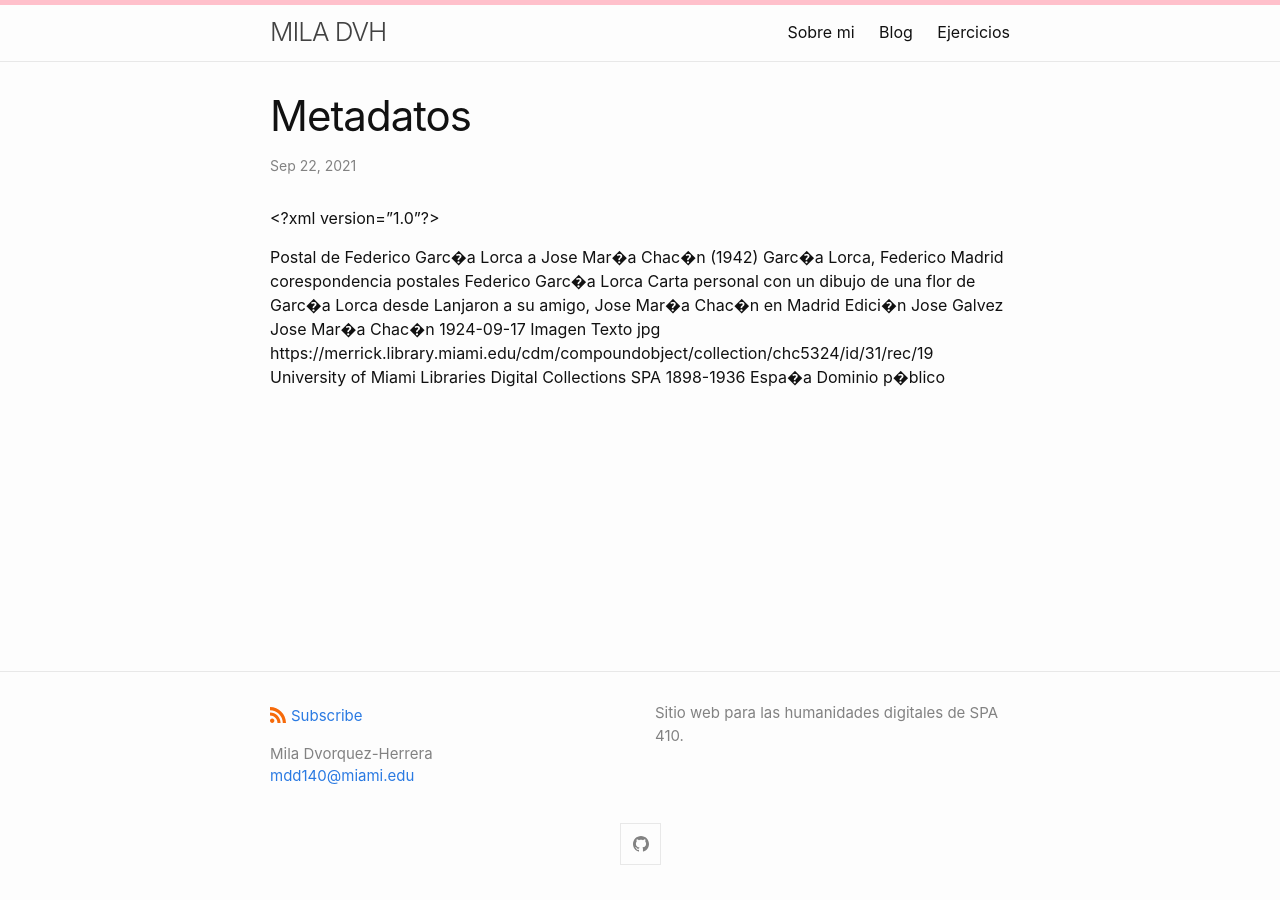
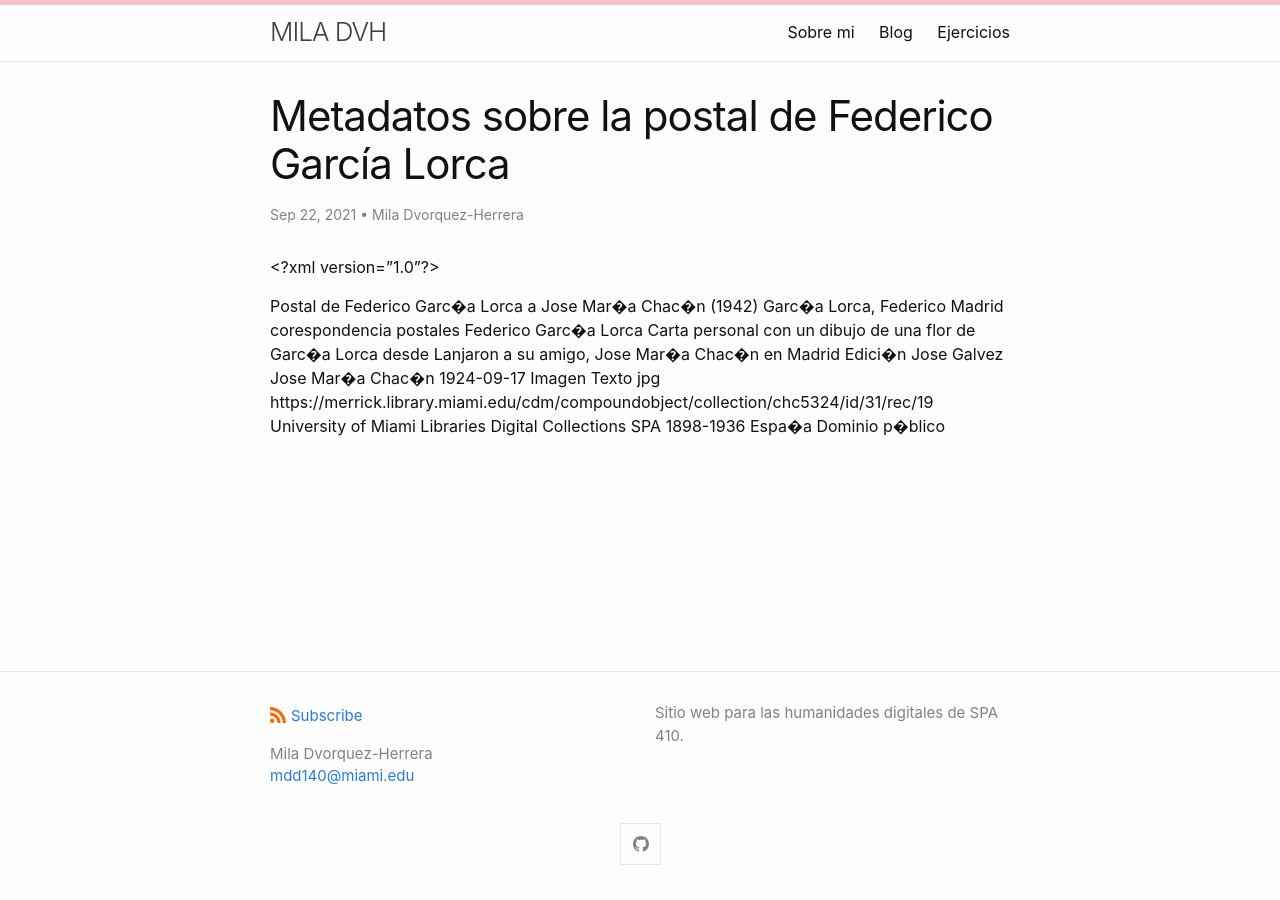
Before and after one commit to miladvh/miladvh.github.io, a Jekyll site: the page built from _posts/2021-09-22-metadatos.md, in a window 1280 px wide. Built offline with Jekyll 4.4.1, drawn with Linux system fonts in a browser that asks for light colours; our own code applies the rules of GitHub Pages for plain Markdown files.

Commit message:
Update 2021-09-22-metadatos.md

```diff
--- a/_posts/2021-09-22-metadatos.md
+++ b/_posts/2021-09-22-metadatos.md
@@ -1,3 +1,9 @@
+---
+layout: post
+title: "Metadatos sobre la postal de Federico García Lorca"
+date: 2021-09-22
+author: Mila Dvorquez-Herrera
+---
 <?xml version="1.0"?>
 <metadata
     xmlns:dc="http://purl.org/dc/elements/1.1/">
```
